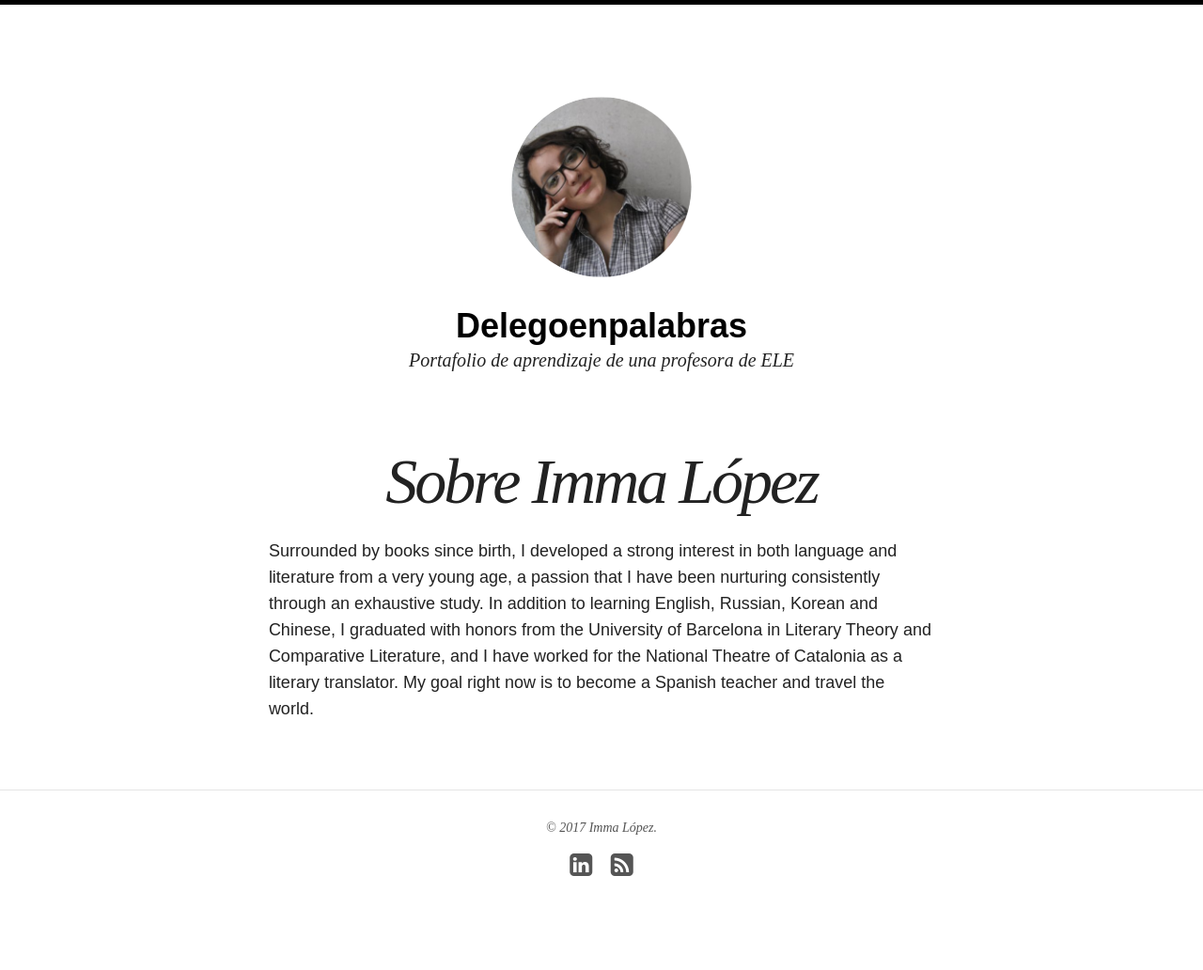
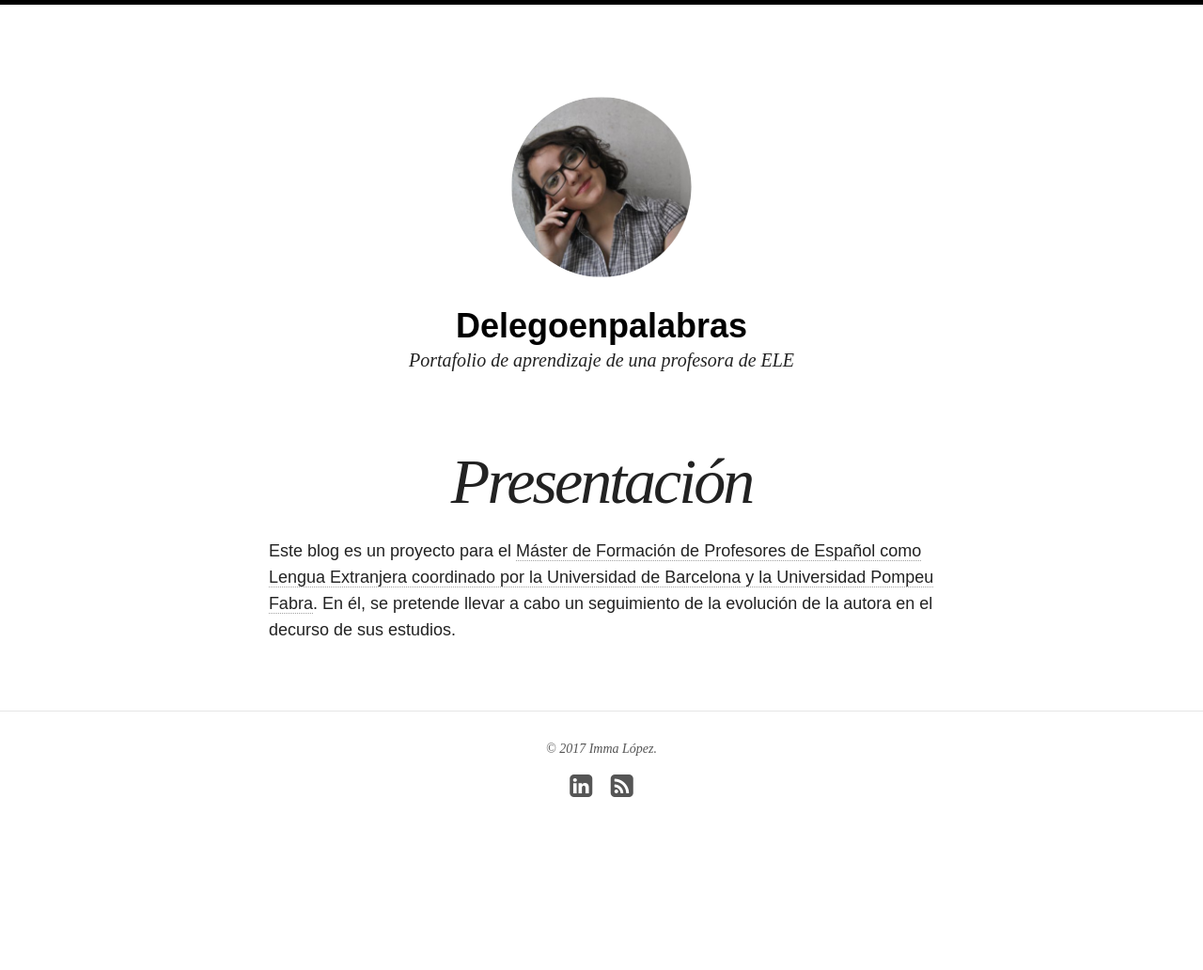
Before and after one commit to immalopez/immalopez.github.io, a Jekyll site: the page built from about/index.md, in a window 1280 px wide. Shown: the whole page at 94% size. Built offline with Jekyll 4.4.1, drawn with Linux system fonts in a browser that asks for light colours; nearby versions of some CDN libraries; after the commit the page ends 948 px from its top, so only the background shows below that.

Commit message:
Update index.md

```diff
--- a/about/index.md
+++ b/about/index.md
@@ -1,7 +1,7 @@
 ---
 layout: page
-title: Sobre Imma López
-excerpt: "So Simple is a responsive Jekyll theme for your words and images."
+title: Presentación
+excerpt: "Portafolio de aprendizaje de una profesora de ELE"
 modified: 2014-08-08T19:44:38.564948-04:00
 #image:
 #  feature: so-simple-sample-image-4.jpg
@@ -9,4 +9,4 @@ modified: 2014-08-08T19:44:38.564948-04:00
 #  creditlink: http://wegraphics.net/downloads/free-ultimate-blurred-background-pack/
 ---
 
-Surrounded by books since birth, I developed a strong interest in both language and literature from a very young age, a passion that I have been nurturing consistently through an exhaustive study. In addition to learning English, Russian, Korean and Chinese, I graduated with honors from the University of Barcelona in Literary Theory and Comparative Literature, and I have worked for the National Theatre of Catalonia as a literary translator. My goal right now is to become a Spanish teacher and travel the world.
+Este blog es un proyecto para el [Máster de Formación de Profesores de Español como Lengua Extranjera coordinado por la Universidad de Barcelona y la Universidad Pompeu Fabra](https://www.ub.edu/portal/web/educacion/masteres-universitarios/-/ensenyament/detallEnsenyament/1060507). En él, se pretende llevar a cabo un seguimiento de la evolución de la autora en el decurso de sus estudios.
```
